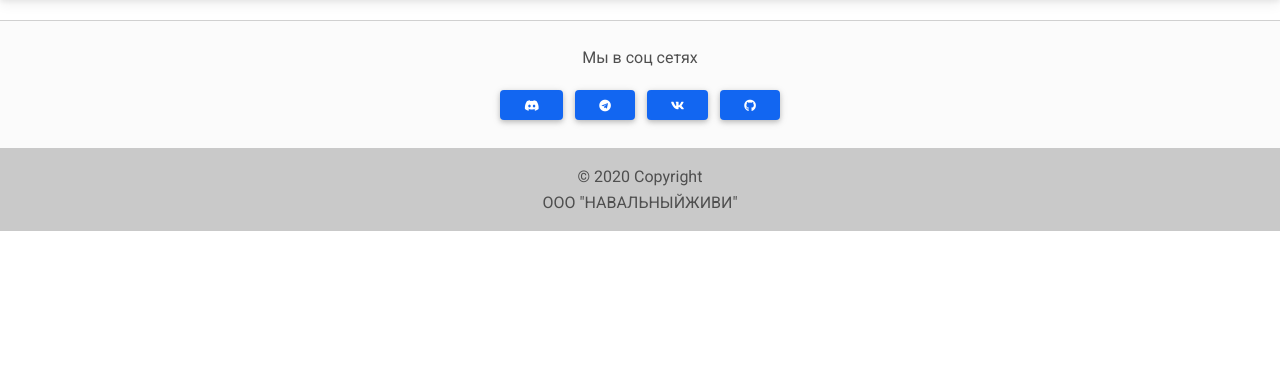
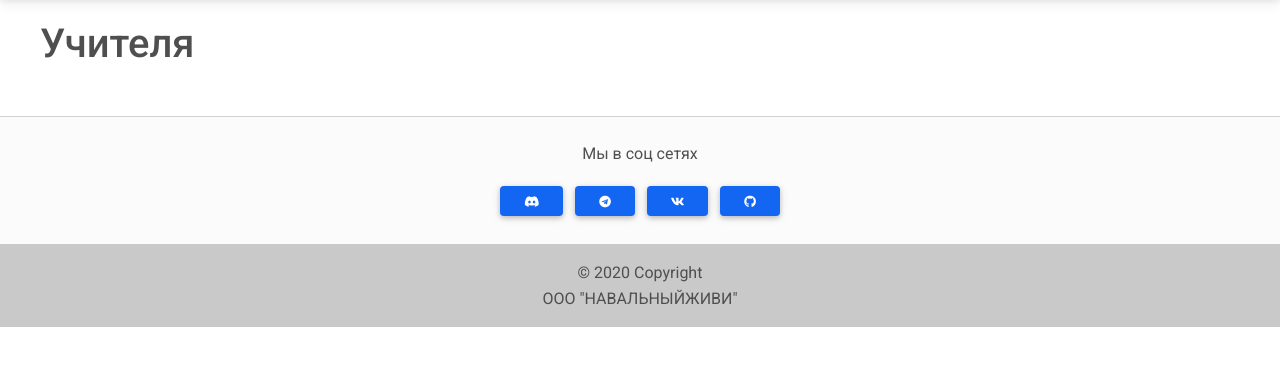
Before and after one commit to yeezy-na-izi/.shSkill, a Django app: page /teachers in a window 1280 px wide. Shown: the part 59-425 px from the top of the page. Run offline with Django 3.2, Linux system fonts and the light colour scheme; some libraries are stand-ins or nearby versions.

Commit message:
complete teachers page

```diff
--- a/back/static/css/style.css
+++ b/back/static/css/style.css
@@ -12,12 +12,13 @@
 @import url('https://fonts.googleapis.com/css?family=Poppins:100,200,300,400,500,600,700,800,900');
 
 .teacher-container {
-  max-width: 1200px;
+  max-width: 100%;
   display: grid;
   grid-template-columns: repeat(auto-fit, minmax(350px, 1fr));
   grid-gap: 15px;
   margin: 0 auto;
   padding: 10px;
+  align-items: center;
 }
 
 .teacher-container .teacher-card {
--- a/back/templates/user/teachers.html
+++ b/back/templates/user/teachers.html
@@ -3,6 +3,7 @@
 Учителя
 {% endblock %}
 {% block content %}
+<h1 style="padding: 20px; margin-inline-start: 20px;">Учителя</h1>
 <div class="teacher-container">
     {% for teacher in teachers %}
     <div class="teacher-card">
```
